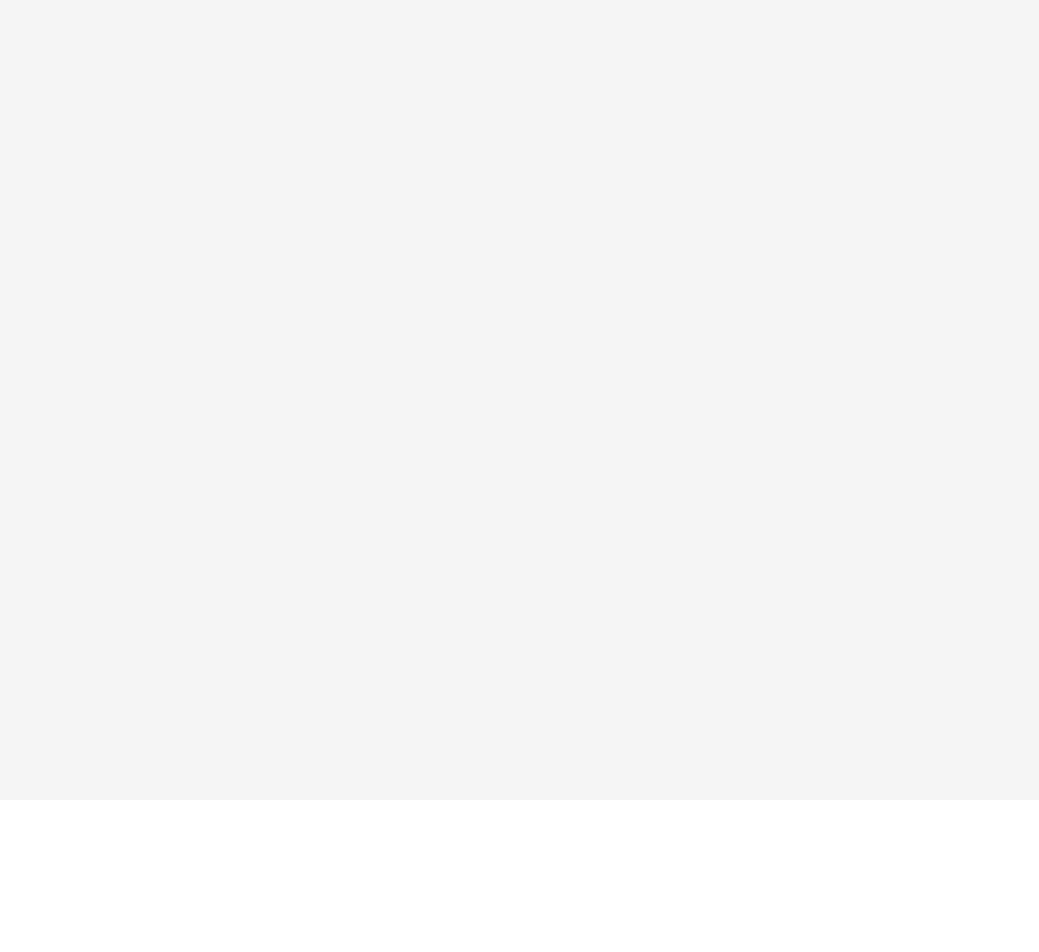
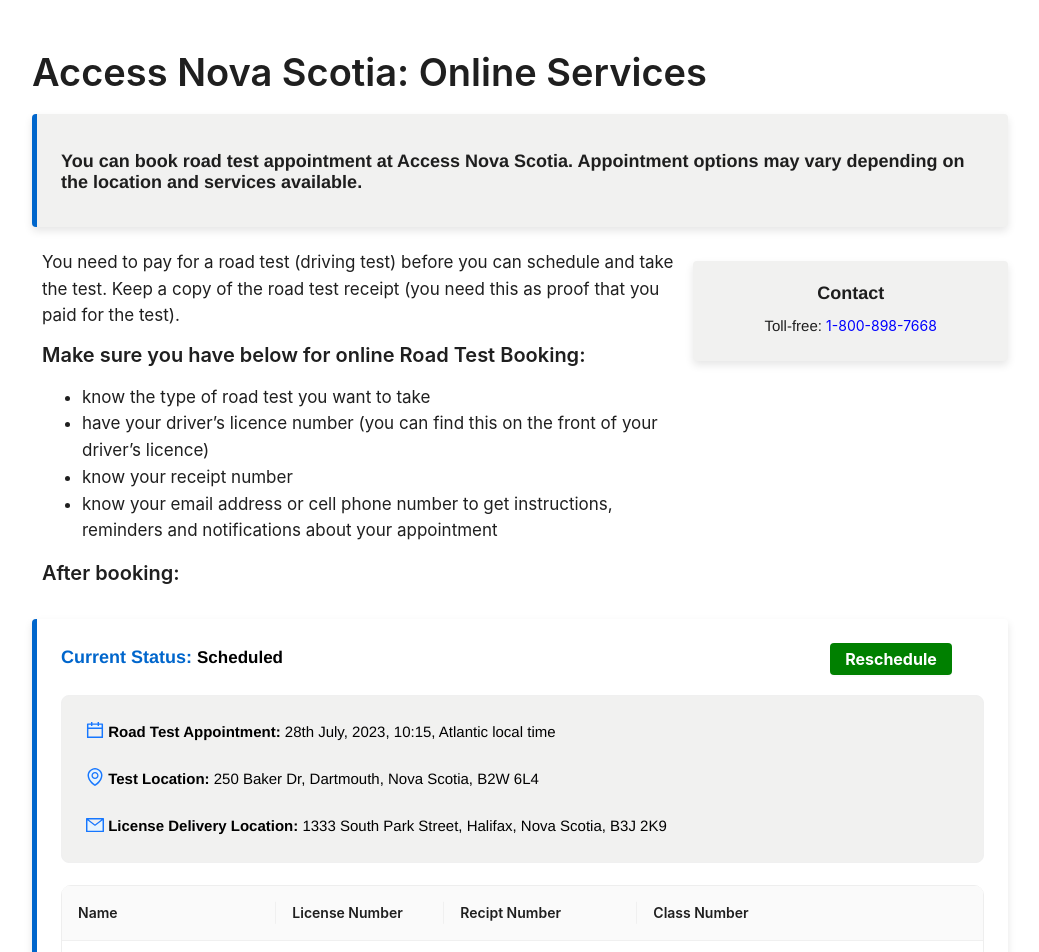
Before and after one commit to Smithchokshi/TI-Project, a React (Create React App) app in the folder termprojectteam8/: page /dashboard in a window 1280 px wide. Before the commit this address had no page. Shown: the top 952 px of the page, without its empty margins (120-1159 px from the left). Before the commit the page ends 800 px from the top, so only its background shows below. Built offline with nearby package versions, Linux system fonts and the light colour scheme.

Commit message:
Adding dashboard

```diff
--- a/termprojectteam8/package.json
+++ b/termprojectteam8/package.json
@@ -3,6 +3,7 @@
   "version": "0.1.0",
   "private": true,
   "dependencies": {
+    "@ant-design/icons": "^5.1.4",
     "@testing-library/jest-dom": "^5.17.0",
     "@testing-library/react": "^13.4.0",
     "@testing-library/user-event": "^13.5.0",
--- /dev/null
+++ b/termprojectteam8/src/Component/Dashboard/dashboard.css
@@ -0,0 +1,25 @@
+.horizontal-scroll {
+    overflow: auto;
+}
+
+
+.horizontal-scroll::-webkit-scrollbar {
+  width: 4px;
+  height: 8px;
+  background-color: #f2f2f2;
+}
+
+.horizontal-scroll::-webkit-scrollbar-thumb {
+  background-color: rgba(129, 123, 123, 0.315);
+  border-radius: 4px;
+}
+
+.horizontal-scroll::-webkit-scrollbar-thumb:hover {
+  background-color: rgba(129, 123, 123, 0.315);
+}
+
+.horizontal-scroll::-webkit-scrollbar-track {
+  background-color: #f2f2f2;
+  border-radius: 4px;
+  box-shadow: inset 0 0 6px rgba(0, 0, 0, 0.1);
+}
--- /dev/null
+++ b/termprojectteam8/src/Component/Dashboard/dashboard.js
@@ -0,0 +1,183 @@
+import React from 'react';
+import { Typography, Card, Row, Col, Button, Table } from 'antd';
+import { CalendarTwoTone, MailTwoTone, EnvironmentTwoTone } from '@ant-design/icons';
+import '../Dashboard/dashboard.css'
+const { Title } = Typography;
+
+const MyComponent = () => {
+
+  const cardContainerStyle = {
+    justifyContent: 'center',
+    background: 'white',
+    border: '2px',
+    paddingLeft: '10%',
+    paddingRight: '10%',
+  };
+  const customStyle = {
+    fontFamily: 'open_sansregular,Helvetica,Arial,Tahoma,sans-serif',
+    fontSize: '18px',
+    fontWeight: 600,
+  };
+
+  const contactStyle = {
+    fontFamily: 'open_sansregular,Helvetica,Arial,Tahoma,sans-serif',
+    fontSize: '18px',
+    fontWeight: 600,
+    paddingTop: '7%'
+  };
+
+  const innerCardStyle = {
+    fontFamily: 'open_sansregular,Helvetica,Arial,Tahoma,sans-serif',
+    fontSize: '20px',
+    fontWeight: 'bold',
+    border: '1px solid #0066cc',
+    borderWidth: '0 0 0 5px',
+    background: '#f1f1f0',
+    borderRadius: '4px',
+    boxShadow: '0 4px 8px rgba(0, 0, 0, 0.1)',
+
+  };
+  const appointmentCard = {
+    marginTop: '20px',
+    borderRadius: '4px',
+    border: '1px solid #0066cc',
+    borderWidth: '0 0 0 5px',
+    boxShadow: '0 4px 8px rgba(0, 0, 0, 0.1)',
+  };
+  const greenButtonStyle = {
+    backgroundColor: 'green',
+    color: 'white',
+    border: 'none',
+    borderRadius: '4px',
+    fontSize: '16px',
+    fontWeight: 'bold',
+  };
+
+  const customstyleAppointment = {
+    fontFamily: 'open_sansregular,Helvetica,Arial,Tahoma,sans-serif',
+    fontSize: '18px',
+    fontWeight: 600,
+    color: '#0066cc'
+  };
+
+  const customstyleAppointment1 = {
+    fontFamily: 'open_sansregular,Helvetica,Arial,Tahoma,sans-serif',
+    fontSize: '17px',
+    fontWeight: 600,
+    color: 'black'
+  };
+
+  const examDetails = {
+    fontFamily: 'open_sansregular,Helvetica,Arial,Tahoma,sans-serif',
+    background: '#f1f1f0',
+    fontSize: '15px',
+    fontWeight: 600,
+    color: 'black',
+    marginTop: '20px'
+  };
+
+  const customStypeRoadAppointment = {
+    fontFamily: 'open_sansregular,Helvetica,Arial,Tahoma,sans-serif',
+    fontSize: '15px',
+    fontWeight: '600',
+    color: 'black'
+  };
+
+  const customStypeRoadAppointment1 = {
+    fontFamily: 'open_sansregular,Helvetica,Arial,Tahoma,sans-serif',
+    fontSize: '15px',
+    fontWeight: '10',
+    color: 'black'
+  };
+
+  const tollfreeStyle = {
+    fontFamily: 'open_sansregular,Helvetica,Arial,Tahoma,sans-serif',
+    fontSize: '15px',
+    fontWeight: 400,
+  };
+
+
+  const dataSource = [
+    { key: '1', name: 'Khushi Hirenbhai Shah', license: 'SHAHK1234', receipt: 'MAY202312345896', class: 'Class 5 - Single Vehicle or Combination' },
+  ];
+
+  const columns = [
+    { title: 'Name', dataIndex: 'name', key: 'name' },
+    { title: 'License Number', dataIndex: 'license', key: 'license' },
+    { title: 'Recipt Number', dataIndex: 'receipt', key: 'receipt' },
+    { title: 'Class Number', dataIndex: 'class', key: 'class' },
+  ];
+
+  const tableStyle = {
+    borderRadius: '10px',
+    border: '1px groove ',
+  };
+
+  return (
+    <>
+        <Card style = {cardContainerStyle}>
+            <Title > Access Nova Scotia: Online Services</Title>
+            <Card style = {innerCardStyle}>
+                <Title style={customStyle}> You can book road test appointment at Access Nova Scotia. Appointment options may vary depending on the location and services available. </Title>
+            </Card>
+            <br/>
+                <Row gutter={[16, 16]}>
+                    <Col span={16}>
+                        <div className="horizontal-scroll" style={{ height: '350px', paddingLeft: '10px' }}>
+                            <div style = {{fontSize: '17px'}}> You need to pay for a road test (driving test) before you can schedule and take the test. Keep a copy of the road test receipt (you need this as proof that you paid for the test). </div>
+                            <Title style = {{fontSize: '20px'}}>Make sure you have below for online Road Test Booking:</Title>
+                            <ul style = {{fontSize: '17px'}}>
+                                <li>know the type of road test you want to take</li>
+                                <li>have your driver’s licence number (you can find this on the front of your driver’s licence)</li>
+                                <li>know your receipt number</li>
+                                <li>know your email address or cell phone number to get instructions, reminders and notifications about your appointment</li>
+                            </ul>
+                            <Title style = {{fontSize: '20px'}}>After booking: </Title>
+                            <div style = {{fontSize: '17px'}}> After you book an appointment, you receive a confirmation email with your confirmation number, location details and the date and time of your appointment. You also receive a reminder the day before your appointment. </div>
+                            <Title style = {{fontSize: '20px'}}>Cancelation and rescheduling: </Title>
+                            <div style = {{fontSize: '17px'}}> If you need to change your appointment, follow this link.</div>
+                        </div>
+                    </Col>
+
+                    <Col span={8}>
+                        <div style={{ height: '100px', background: '#f1f1f0', textAlign: 'center', borderRadius: '4px', boxShadow: '0 4px 8px rgba(0, 0, 0, 0.1)'}}>
+                            <Title style={contactStyle}> Contact </Title>
+                            <span style={tollfreeStyle}> Toll-free: </span> <span style = {{color : "blue"}}> 1-800-898-7668 </span>
+                        </div>
+                    </Col>
+                </Row>
+
+            <Card style = {appointmentCard}>
+                <Row>
+                    <Col span= {20}>
+                        <span style={customstyleAppointment}>Current Status: </span> <span style={customstyleAppointment1}>Scheduled</span>
+                     </Col>
+                    <Col span= {4}>
+                        <Button style={greenButtonStyle}>Reschedule</Button>
+                    </Col>
+                </Row>
+                <Card style = {examDetails}>
+                    <CalendarTwoTone style={{ fontSize: '18px' }} /> <span style={customStypeRoadAppointment}>Road Test Appointment: </span> <span style={customStypeRoadAppointment1} >28th July, 2023, 10:15, Atlantic local time</span>
+                    <br/>
+                    <br/>
+                    <EnvironmentTwoTone style={{ fontSize: '18px' }}/> <span style={customStypeRoadAppointment}>Test Location: </span> <span style={customStypeRoadAppointment1} > 250 Baker Dr, Dartmouth, Nova Scotia, B2W 6L4</span>
+                    <br/>
+                    <br/>
+                    <MailTwoTone style={{ fontSize: '18px' }}/> <span style={customStypeRoadAppointment}>License Delivery Location: </span> <span style={customStypeRoadAppointment1} >1333 South Park Street, Halifax, Nova Scotia, B3J 2K9</span>
+
+                </Card>
+                <br/>
+                <Table
+                    dataSource={dataSource}
+                    columns={columns}
+                    style={tableStyle}
+                    pagination={false}
+                />
+            </Card>
+        </Card>
+
+      </>
+  );
+};
+
+export default MyComponent;
--- a/termprojectteam8/src/routing.js
+++ b/termprojectteam8/src/routing.js
@@ -4,6 +4,8 @@
 
 const Login = lazy(() => import('./Component/Login/login'));
 const Register = lazy(() => import('./Component/Register/register'));
+const Dashboard = lazy(() => import('./Component/Dashboard/dashboard'));
+
 
 const { Content } = Layout;
 
@@ -22,6 +24,10 @@
         {
             path: '/register',
             component: <Register />,
+        },
+        {
+            path: '/dashboard',
+            component: <Dashboard />,
         },
     ].filter(cur => cur);
 
```
